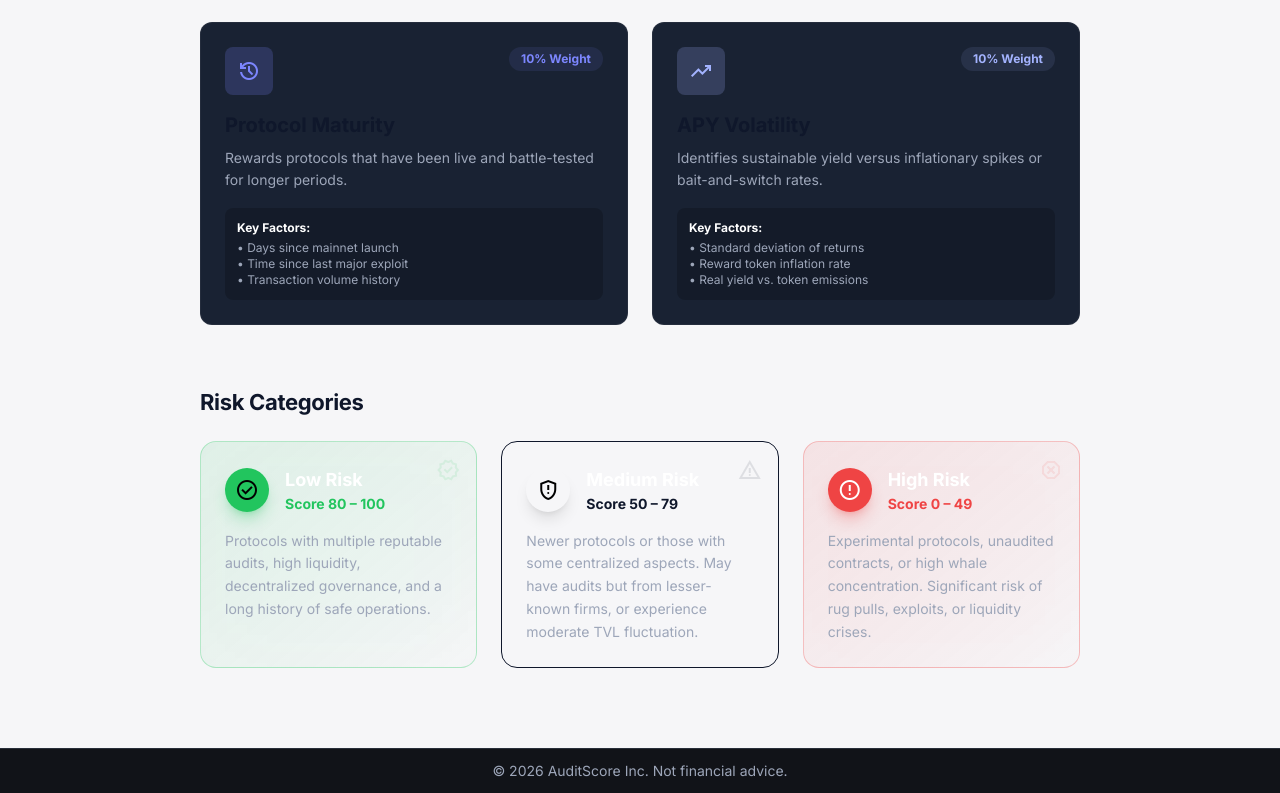
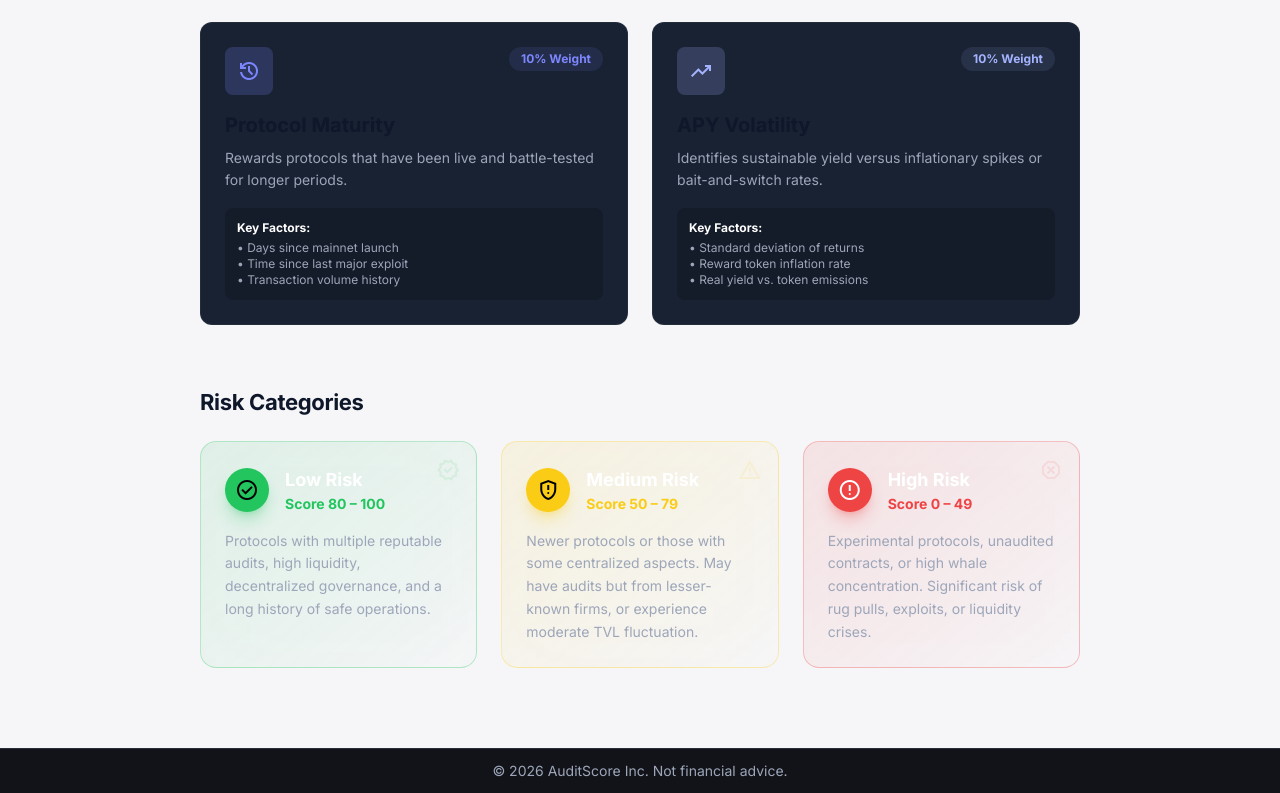
Before and after one commit to vishucs50/AuditScore, a Next.js app: page /methodology in a window 1280 px wide. Shown: the part 1291-2084 px from the top of the page. Built offline with nearby package versions, Linux system fonts and the light colour scheme; no server answers; the database is empty.

Commit message:
changes in methodology

```diff
--- a/src/app/methodology/components/RiskTier.tsx
+++ b/src/app/methodology/components/RiskTier.tsx
@@ -35,20 +35,20 @@ function RiskCategories() {
         </div>
 
         {/* MEDIUM RISK */}
-        <div className="relative overflow-hidden rounded-2xl border border-risk-med/30 bg-gradient-to-br from-risk-med/10 to-transparent p-6">
-          <div className="absolute inset-0 bg-risk-med/5 blur-2xl opacity-30" />
+        <div className="relative overflow-hidden rounded-2xl border border-risk-medium/30 bg-linear-to-br from-risk-medium/10 to-transparent p-6">
+          <div className="absolute inset-0 bg-risk-medium/5 blur-2xl opacity-30" />
 
-          <span className="material-symbols-outlined absolute right-4 top-4 text-[120px] text-risk-med opacity-10">
+          <span className="material-symbols-outlined absolute right-4 top-4 text-[120px] text-risk-medium opacity-10">
             warning
           </span>
 
           <div className="relative z-10 flex items-center gap-4 mb-4">
-            <div className="size-11 rounded-full bg-risk-med flex items-center justify-center text-black shadow-lg shadow-risk-med/30">
+            <div className="size-11 rounded-full bg-risk-medium flex items-center justify-center text-black shadow-lg shadow-risk-medium/30">
               <span className="material-symbols-outlined">gpp_maybe</span>
             </div>
             <div>
               <h3 className="text-lg font-bold text-white">Medium Risk</h3>
-              <p className="text-risk-med text-sm font-bold">Score 50 – 79</p>
+              <p className="text-risk-medium text-sm font-bold">Score 50 – 79</p>
             </div>
           </div>
 
```
